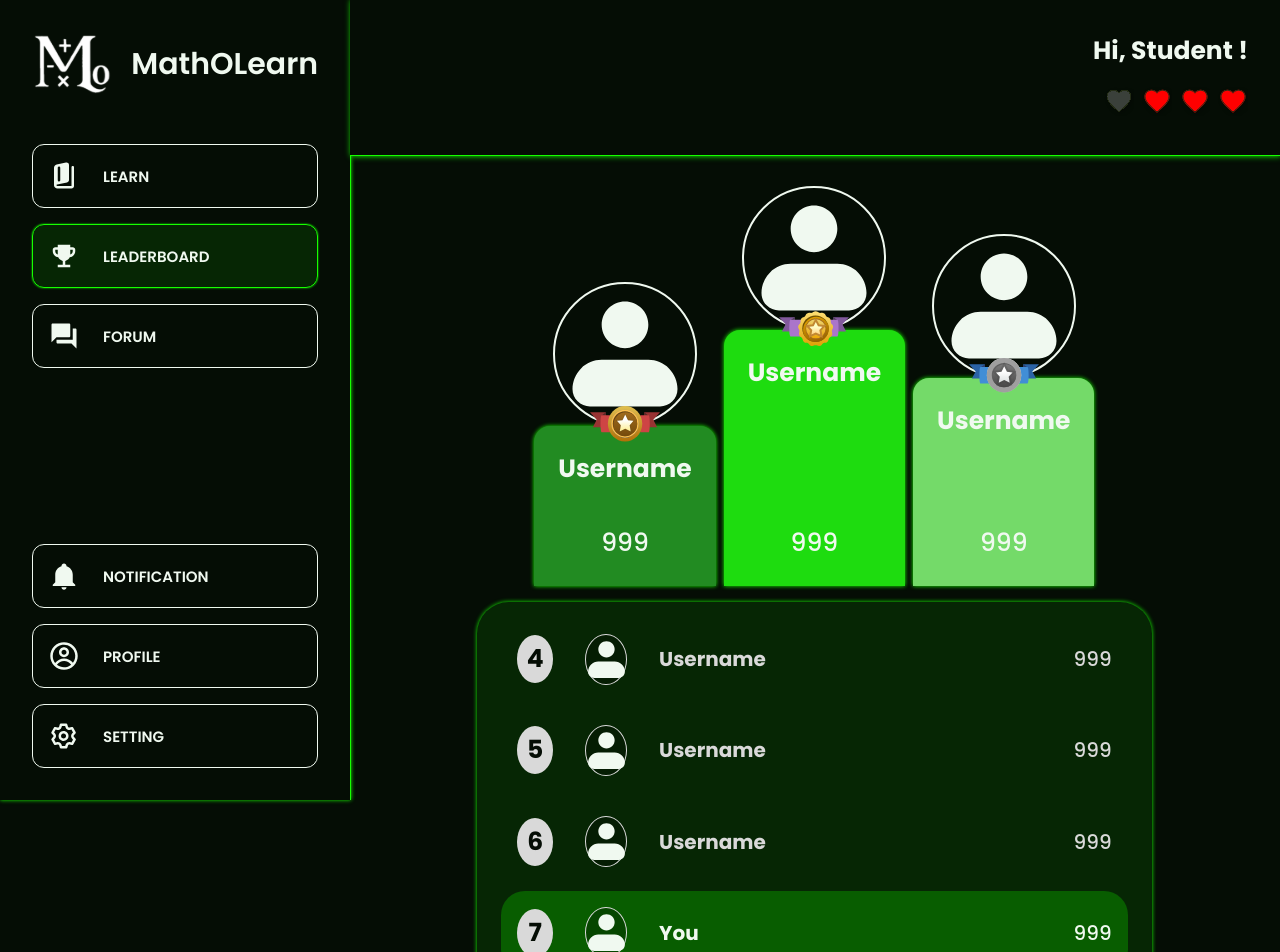
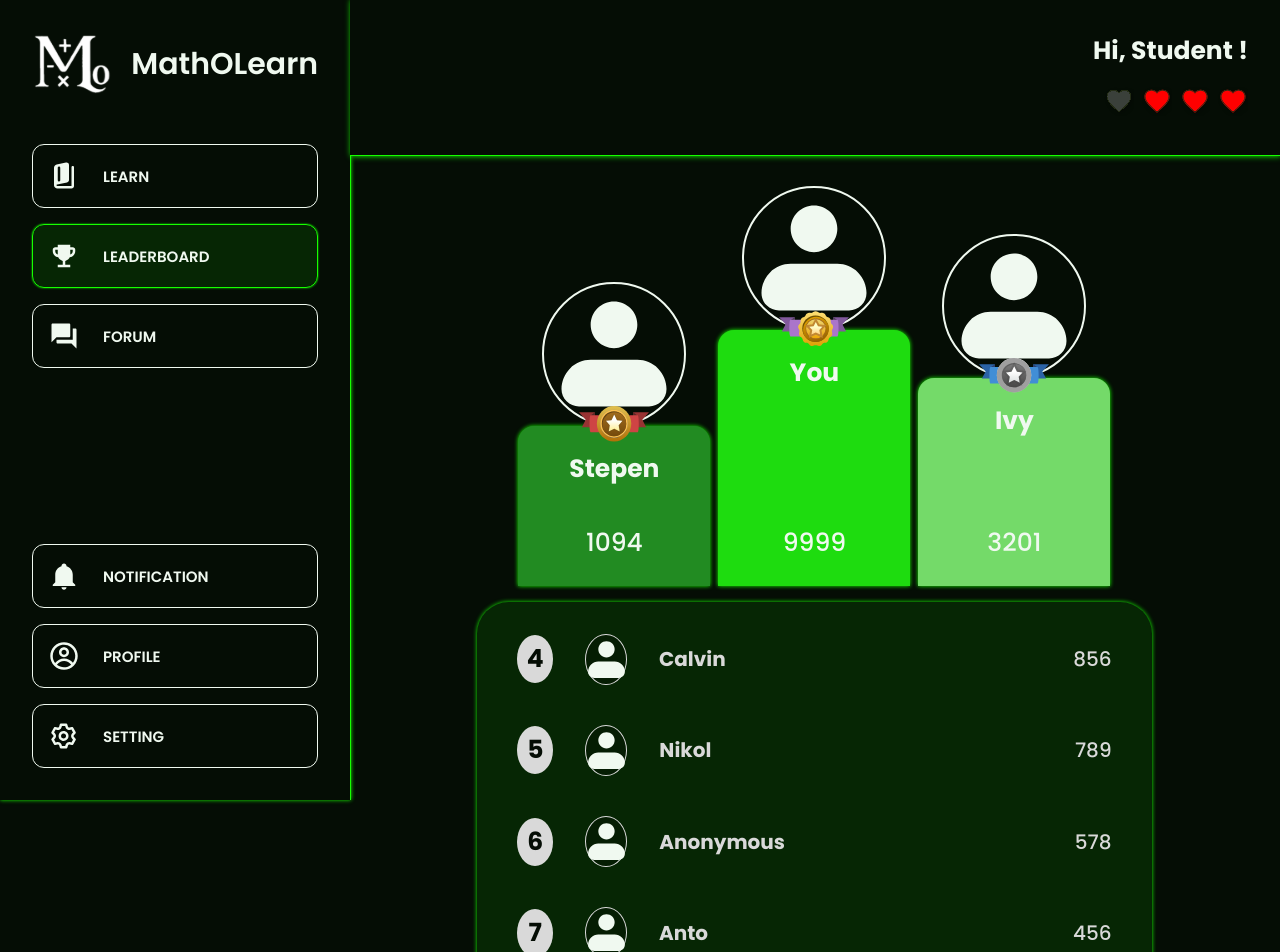
Before and after one commit to Slaxius/MathOLearn, a React (Vite) app: page /leaderboard in a window 1280 px wide. Shown: the top 952 px of the page. Built offline with nearby package versions, Linux system fonts and the light colour scheme.

Commit message:
Add sorting leaderboard

```diff
--- a/src/css/leaderboard/Leaderboard.css
+++ b/src/css/leaderboard/Leaderboard.css
@@ -47,6 +47,17 @@
       color: var(--light-text);
       border-radius: 1rem 1rem 0 0;
       box-shadow: 0 0 4px var(--neongreen);
+      width: 12rem;
+
+      .user-name {
+        color: var(--light-text);
+        display: block;
+        text-align: center;
+        word-wrap: break-word;
+        overflow-wrap: break-word;
+        white-space: normal;
+        max-width: 100%;
+      }
     }
   }
 
@@ -56,7 +67,7 @@
     }
 
     .user-card {
-      height: 13rem;
+      min-height: 13rem;
       background-color: var(--second);
     }
   }
@@ -66,7 +77,7 @@
     }
 
     .user-card {
-      height: 16rem;
+      min-height: 16rem;
       background-color: var(--first);
     }
   }
@@ -76,7 +87,7 @@
     }
 
     .user-card {
-      height: 10rem;
+      min-height: 10rem;
       background-color: var(--third);
     }
   }
@@ -158,7 +169,7 @@
     .podium-item {
       .user-profile-picture {
         border: 2px solid var(--darkgray);
-        background-color: var(--lightgray)
+        background-color: var(--lightgray);
       }
 
       .user-card {
--- a/src/json/leaderboard_data.json
+++ b/src/json/leaderboard_data.json
@@ -1,11 +1,14 @@
 [
-  { "rank": 1, "username": "Username", "score": 999 },
-  { "rank": 2, "username": "Username", "score": 999 },
-  { "rank": 3, "username": "Username", "score": 999 },
-  { "rank": 4, "username": "Username", "score": 999 },
-  { "rank": 5, "username": "Username", "score": 999 },
-  { "rank": 6, "username": "Username", "score": 999 },
-  { "rank": 7, "username": "You", "score": 999, "isCurrentUser": true },
-  { "rank": 8, "username": "Username", "score": 999 },
-  { "rank": 9, "username": "Username", "score": 999 }
+  { "rank": 1, "username": "Anto", "score": 456 },
+  { "rank": 2, "username": "Nikol", "score": 789 },
+  { "rank": 3, "username": "Anomali2", "score": 142 },
+  { "rank": 4, "username": "Stepen", "score": 1094 },
+  { "rank": 5, "username": "Ivy", "score": 3201 },
+  { "rank": 6, "username": "Anonymous", "score": 578 },
+  { "rank": 7, "username": "You", "score": 9999, "isCurrentUser": true },
+  { "rank": 8, "username": "Anomali", "score": 185 },
+  { "rank": 9, "username": "Mekel", "score": 196 },
+  { "rank": 9, "username": "Calvin", "score": 856 },
+  { "rank": 9, "username": "Clarissa", "score": 285 },
+  { "rank": 9, "username": "VeDe", "score": 301 }
 ]
--- a/src/pages/leaderboard/Leaderboard.jsx
+++ b/src/pages/leaderboard/Leaderboard.jsx
@@ -4,8 +4,17 @@ import "../../css/leaderboard/Leaderboard.css";
 import leaderboardData from "../../json/leaderboard_data.json";
 
 function Leaderboard() {
-  const topThree = leaderboardData.slice(0, 3);
-  const remainingRanks = leaderboardData.slice(3);
+  const sortedLeaderboardData = [...leaderboardData].sort(
+    (a, b) => b.score - a.score
+  );
+
+  const rankedLeaderboardData = sortedLeaderboardData.map((user, index) => ({
+    ...user,
+    rank: index + 1,
+  }));
+
+  const topThree = rankedLeaderboardData.slice(0, 3);
+  const remainingRanks = rankedLeaderboardData.slice(3);
 
   return (
     <div className="page">
```
